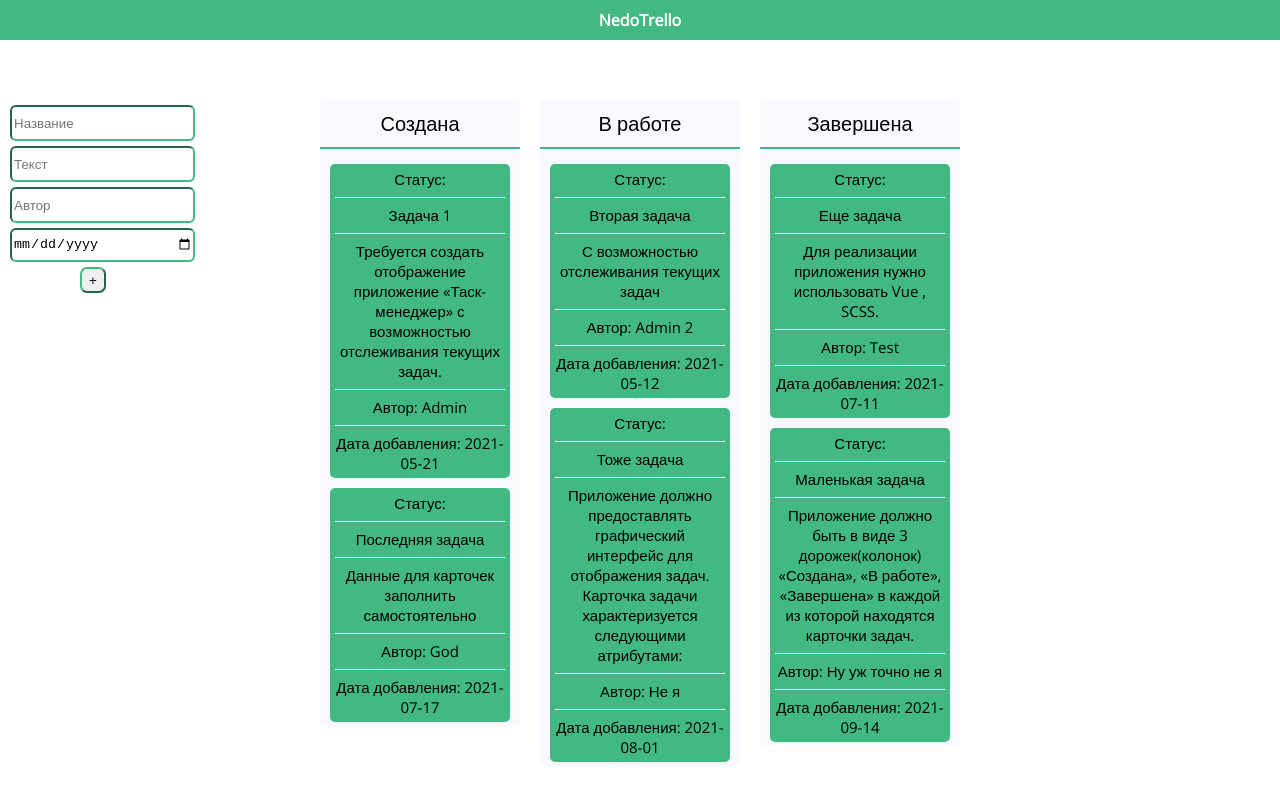
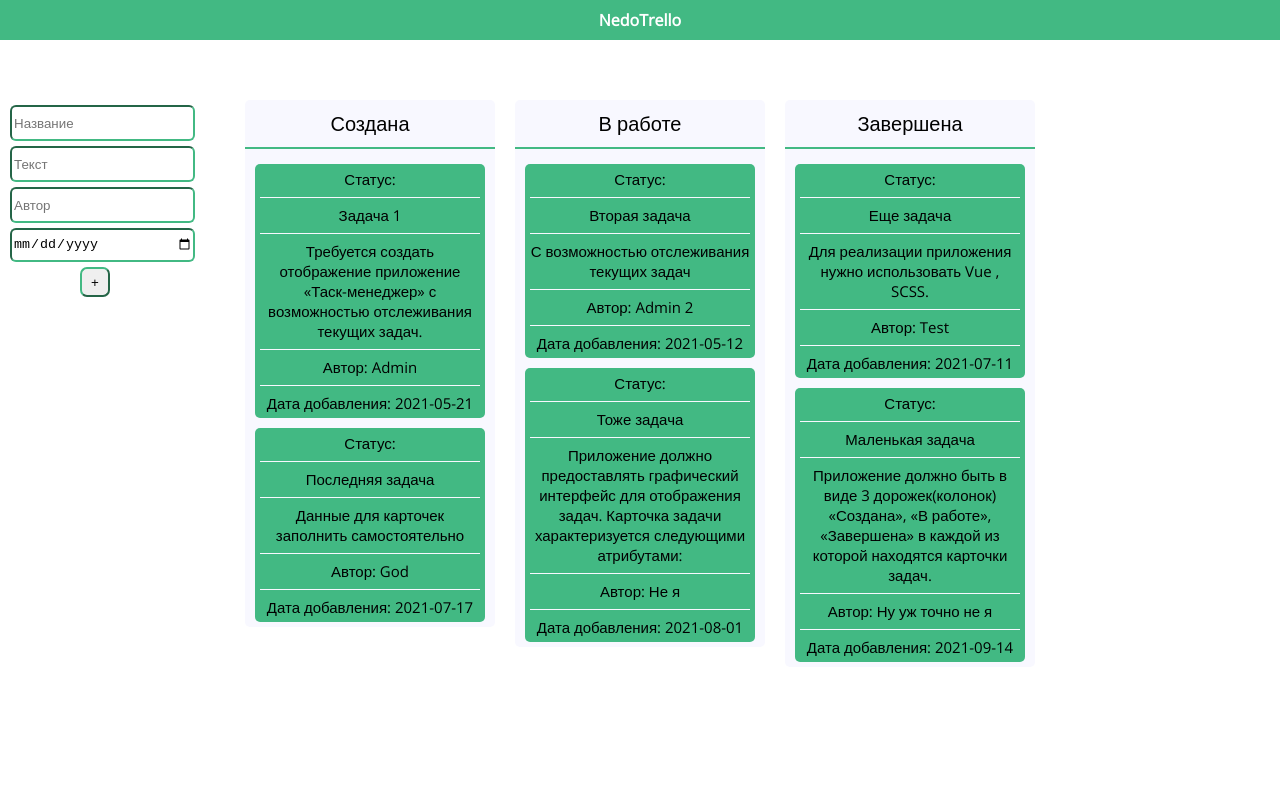
Before and after one commit to DeviFox/taskman, a Vue app: page / in a window 1280 px wide. Shown: the top 800 px of the page. Built offline with nearby package versions, Linux system fonts and the light colour scheme.

Commit message:
+localstorage(cards info, position)

```diff
--- a/src/components/BoardPage.vue
+++ b/src/components/BoardPage.vue
@@ -115,33 +115,49 @@ export default {
       }
     };
   },
+  mounted() {
+    if (localStorage.getItem('items')) {
+      try {
+        this.items = JSON.parse(localStorage.getItem('items'));
+      } catch (e) {
+        localStorage.getItem('items');
+      }
+    }
 
+  },
 
   methods: {
     getList(list) {
-      return this.items.filter((item) => item.list == list)
+      return this.items.filter((item) => item.list === list)
     },
+
+
     itemDrag(event, item) {
       console.log(item)
       event.dataTransfer.dropEffect    = 'move'
       event.dataTransfer.effectAllowed = 'move'
       event.dataTransfer.setData('itemID', item.id)
+      this.saveTask()
     },
+
+
     itemDrop(event, list) {
       const itemID = event.dataTransfer.getData('itemID')
-      const item   = this.items.find((item) => item.id == itemID)
+      const item   = this.items.find((item) => item.id === +itemID)
       item.list    = list
-      if (list == 1) {
+      if (list === 1) {
         item.status = "Создана"
       }
-      else if (list == 2) {
+      else if (list === 2) {
         item.status = "В работе"
       }
-      else if (list == 3) {
+      else if (list === 3) {
         item.status = "Завершена"
       }
+      this.saveTask()
+    },
 
-    },
+
     addTask() {
       this.items.push({id: this.items.length, title: this.newCard.title, status: this.newCard.status, text: this.newCard.text, author: this.newCard.author, date: this.newCard.date, list: 1})
       this.newCard.title  = '';
@@ -149,8 +165,17 @@ export default {
       this.newCard.author = '';
       this.newCard.date   = '';
       this.newCard.status = '';
+      this.saveTask()
     },
-  }
+
+
+    saveTask(){
+      const parsed = JSON.stringify(this.items);
+      localStorage.setItem('items', parsed)
+    }
+  },
+
+
 }
 </script>
 
@@ -183,8 +208,8 @@ export default {
 .add-btn {
   margin-left:   70px;
   margin-top:    5px;
-  height:        26px;
-  width:         26px;
+  height:        30px;
+  width:         30px;
   border-radius: 7px;
   border-color:  #42b983;
 }
@@ -203,7 +228,7 @@ export default {
 .drop-zone {
   justify-content:  center;
   height:           100%;
-  width:            200px;
+  width:            250px;
   margin:           10px 10px;
   display:          flex;
   flex-direction:   column;
@@ -236,10 +261,10 @@ export default {
   height:           100%;
   margin:           5px 10px;
   padding:          5px;
-  min-width:        150px;
+
   background-color: #42b983;
   font-size:        15px;
-  width:            170px;
+  width:            220px;
   word-wrap:        break-word;
 
   hr {
```
